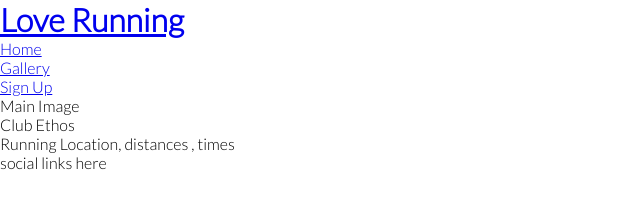
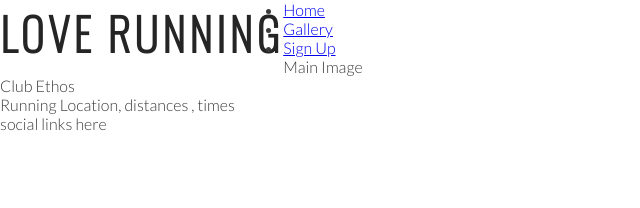
Before and after one commit to Michelle-io/love-running, a plain HTML site: page index.html in a window 1280 px wide. Shown: the whole page, without its empty margins (0-640 px from the left). Drawn offline with nearby package versions, Linux system fonts and the light colour scheme.

Commit message:
Style for heading and logo

```diff
--- a/assets/css/style.css
+++ b/assets/css/style.css
@@ -7,4 +7,20 @@
 body {
   font-family: Lato, sans-serif;
   font-weight: 300;
+  color: #3a3a3a;
 }
+
+/* heading and logo */
+
+h1,
+h2 {
+  font-family: oswald, sans-serif;
+  text-transform: uppercase;
+  letter-spacing: 4px;
+  color: #252525;
+}
+
+#logo {
+  float: left;
+  font-size: 280%;
+}
--- a/index.html
+++ b/index.html
@@ -19,7 +19,7 @@
   <body>
     <header>
       <a href="index.html">
-        <h1>Love Running</h1>
+        <h1 id="logo">Love Running</h1>
       </a>
       <nav>
         <ul>
```
